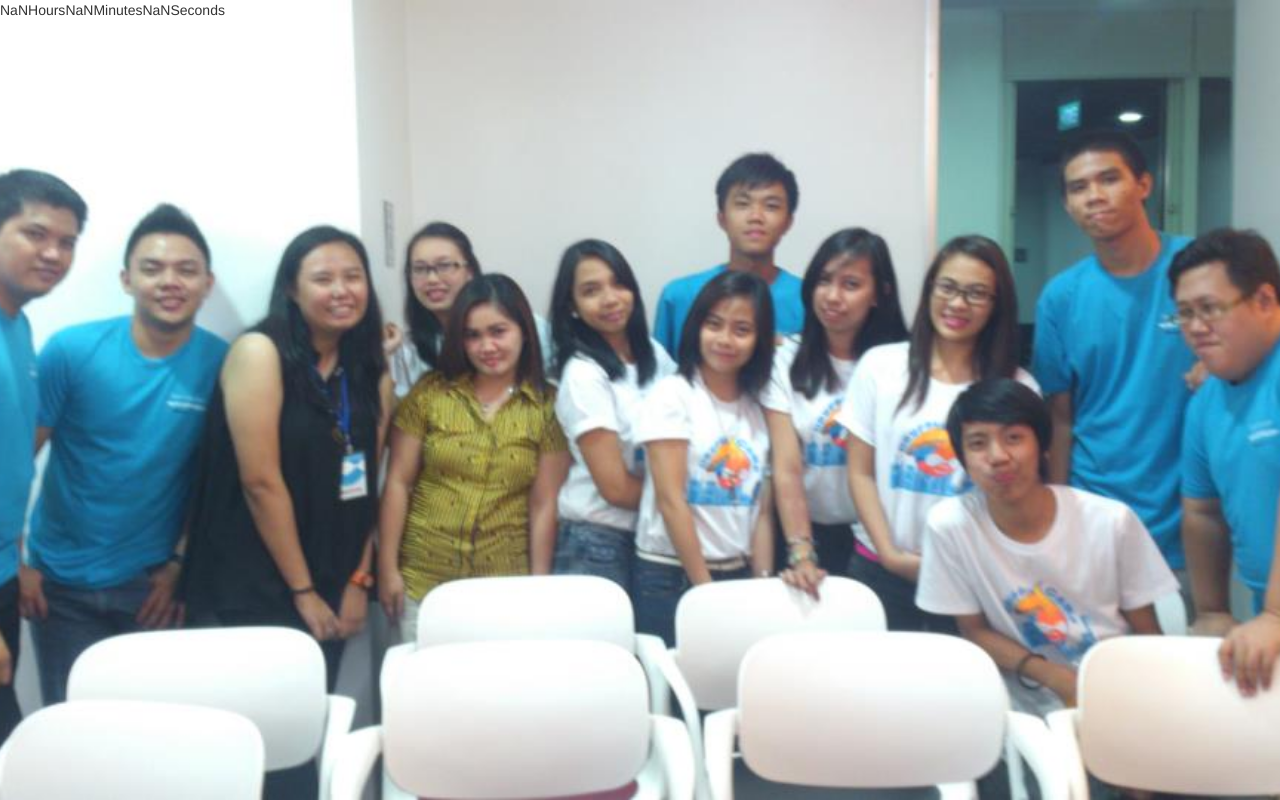
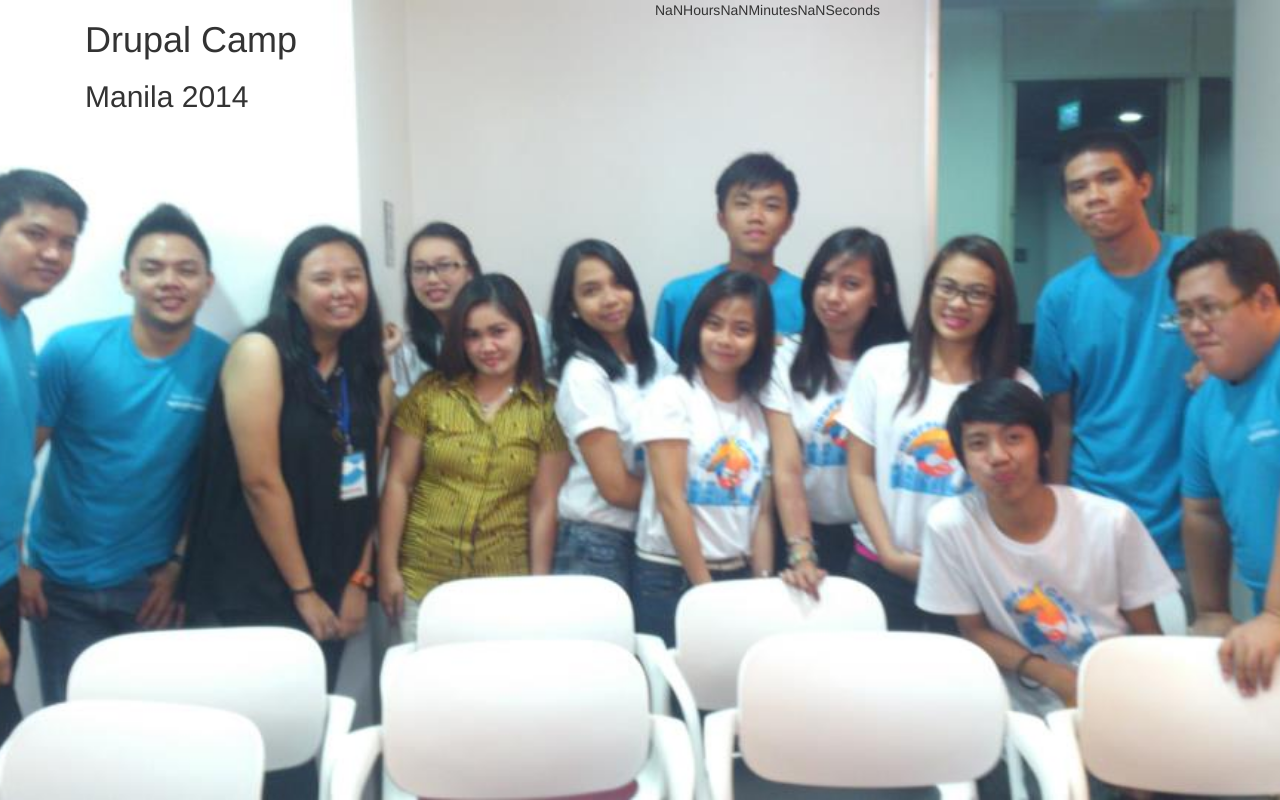
Before and after one commit to pcofilada/DrupalCampManila2014ComingSoonPage, a PHP site: page / in a window 1280 px wide. Run offline with PHP 8.4, Linux system fonts and the light colour scheme; some libraries are stand-ins or nearby versions.

Commit message:
Added title

```diff
--- a/index.php
+++ b/index.php
@@ -1,11 +1,31 @@
 <!DOCTYPE html>
-<html>
-<head>
-	<title>Drupal Camp Manila 2014</title>
-	<link rel="stylesheet" href="//netdna.bootstrapcdn.com/bootstrap/3.1.1/css/bootstrap.min.css">
-</head>
+<!--[if lt IE 7]>      <html class="no-js lt-ie9 lt-ie8 lt-ie7"> <![endif]-->
+<!--[if IE 7]>         <html class="no-js lt-ie9 lt-ie8"> <![endif]-->
+<!--[if IE 8]>         <html class="no-js lt-ie9"> <![endif]-->
+<!--[if gt IE 8]><!--> <html class="no-js"> <!--<![endif]-->
+    <head>
+        <meta charset="utf-8">
+        <meta http-equiv="X-UA-Compatible" content="IE=edge,chrome=1">
+        <title></title>
+        <meta name="description" content="Drupal Camp Manila 2014: Coming Soon Page">
+        <meta name="viewport" content="width=device-width">
+		<title>Drupal Camp Manila 2014</title>
+		<link rel="stylesheet" href="//netdna.bootstrapcdn.com/bootstrap/3.1.1/css/bootstrap.min.css">
+	</head>
 <body>
-	<div id="countdown"></div>
+    <!--[if lt IE 7]>
+        <p class="chromeframe">You are using an <strong>outdated</strong> browser. Please <a href="http://browsehappy.com/">upgrade your browser</a> or <a href="http://www.google.com/chromeframe/?redirect=true">activate Google Chrome Frame</a> to improve your experience.</p>
+    <![endif]-->
+
+	<div class="container">
+		<div class="col-lg-6">
+			<h1>Drupal Camp</h1>
+			<h2>Manila 2014</h2>
+		</div>
+		<div class="col-lg-6">
+			<div id="countdown"></div>
+		</div>
+	</div>
 
 	<script type="text/javascript" src="http://ajax.googleapis.com/ajax/libs/jquery/1.11.0/jquery.min.js"></script>
 	<script type="text/javascript" src="js/jquery.plugin.js"></script>
```
